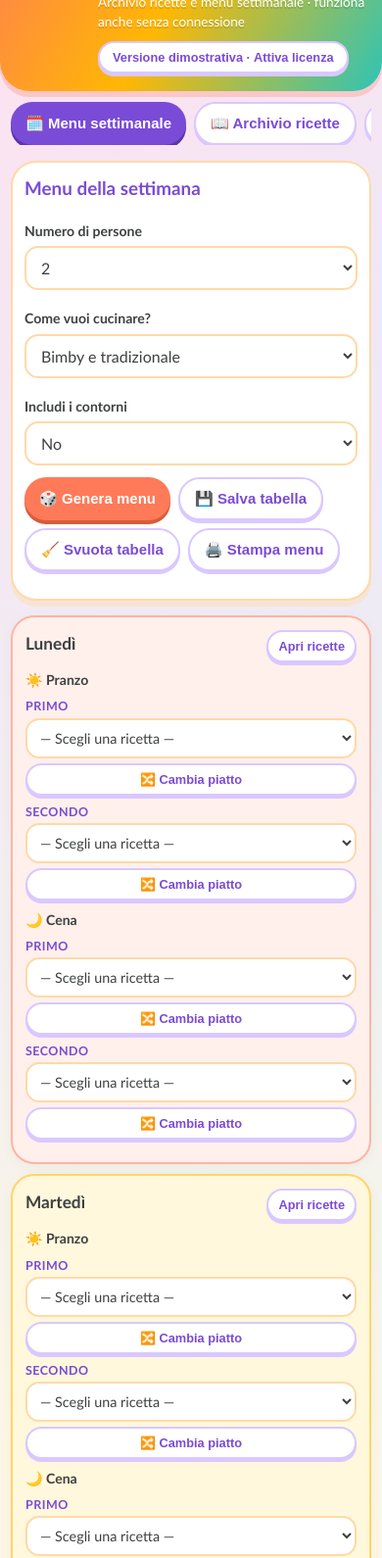
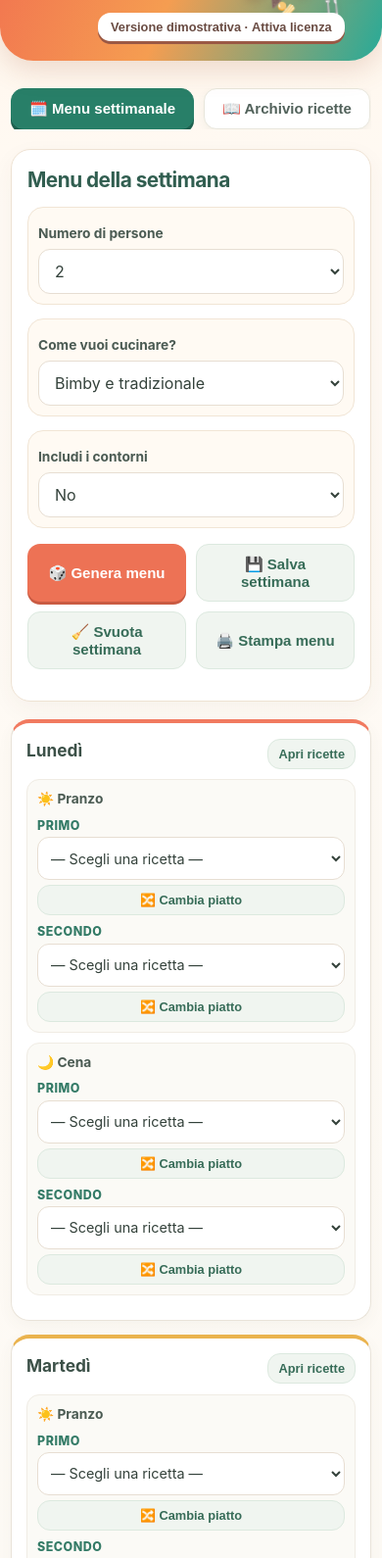
Before and after one commit to Manu8771/Menu-senza-pensieri, a plain HTML site: page index.html in a window 390 px wide. Shown: the part 125-1715 px from the top of the page at 98% size. Drawn offline with Linux system fonts and the light colour scheme.

Commit message:
Add files via upload

```diff
--- a/index.html
+++ b/index.html
@@ -76,6 +76,55 @@ main{max-width:none;margin:0;padding:0}
 @media print{.day-recipes,#genmsg,#people,#methodPref,label[for=people],label[for=methodPref]{display:none!important}.course{font-size:6.5pt!important;margin:3px 0 0!important}.meal{margin-bottom:3px!important}.meal>label{font-size:8pt!important}.day{padding:6px 8px!important;break-inside:avoid}.day h3{font-size:10pt!important;margin:0 0 2px!important}select{border:0!important;background:none!important;box-shadow:none!important;-webkit-appearance:none!important;appearance:none!important;padding:0!important;min-height:0!important;height:auto!important;font-size:8.5pt!important;color:#222!important}}
 @media print{#week{display:grid!important;grid-template-columns:repeat(4,1fr)!important;gap:6px!important}}
 @media print{#sidesPref,label[for=sidesPref]{display:none!important}}
+
+/* === Nuova veste grafica: Menù senza pensieri === */
+:root{--teal:#159f91;--green:#277c66;--cream:#fffaf1;--line:#f1dfca;--ink:#343b38;--muted:#727b76;--coral:#f36f52;--purple:#7460a8}
+body{background:linear-gradient(180deg,#fff5e9 0,#fffaf4 340px,#f8faf7 100%);color:var(--ink);font-family:Inter,ui-sans-serif,system-ui,-apple-system,"Segoe UI",sans-serif}
+header{isolation:isolate;overflow:hidden;position:relative;min-height:178px;padding:28px 230px 25px 112px!important;border-radius:0 0 34px 34px;background:linear-gradient(112deg,#f16e50 0%,#f59d51 48%,#27aa98 100%);box-shadow:0 10px 28px #a65b3730;text-shadow:none}
+header:after{content:"🍅   🍎   🫑\A  🍢   🍴";white-space:pre;position:absolute;z-index:-1;right:24px;top:16px;width:205px;height:145px;display:flex;align-items:center;justify-content:center;text-align:center;font-size:2.55rem;line-height:1.65;letter-spacing:5px;transform:rotate(-5deg);filter:drop-shadow(0 7px 5px #693b3230)}
+header .logo{left:22px;top:28px;width:74px;height:74px;border-radius:20px;box-shadow:0 5px 14px #5c302b35;background:#fff}
+header h1{font-size:clamp(1.65rem,3vw,2.35rem);line-height:1.08;letter-spacing:-.045em;color:#fff;font-weight:850}
+header p{color:#fff!important;font-size:.96rem;margin-top:9px;max-width:440px}
+#licBtn{margin-top:12px!important;background:#fff!important;color:#694b42!important;border:0!important;box-shadow:0 3px 0 #9b5945!important}
+main{max-width:1120px;padding:22px 18px 40px}
+.tabs{gap:10px;margin:18px 0 20px;scrollbar-width:thin}
+.tab{padding:11px 18px;background:#fff!important;color:#52625b!important;border:1px solid #e8e6dc!important;box-shadow:0 3px 10px #344b3910!important}
+.tab.active{background:#287f68!important;color:#fff!important;border-color:#287f68!important;box-shadow:0 4px 0 #1d604e!important}
+.panel{border:1px solid #eee2d3;border-radius:24px;background:#fff;box-shadow:0 8px 24px #59462a0c;padding:22px;margin-bottom:18px}
+h2{color:#315e50;font-size:1.3rem;letter-spacing:-.025em}
+h3{color:#3c5148}
+.grid{gap:14px}
+#menu>.panel .grid>div{background:#fffaf3;border:1px solid #f1e5d5;border-radius:16px;padding:10px 12px 12px}
+label{color:#4b5b53;font-size:.86rem}
+input,select,textarea{border:1px solid #e7ded2;border-radius:12px;background:#fff;color:#34423b;padding:11px 12px;min-height:44px}
+input:focus,select:focus,textarea:focus{outline:3px solid #159f9125;border-color:#159f91}
+button,.btn{border-radius:13px;background:#ed7255;box-shadow:0 3px 0 #c95b43;padding:11px 16px;transition:filter .15s,transform .15s}
+button:hover{filter:brightness(1.04)}button:active{transform:translateY(2px);box-shadow:0 1px 0 #c95b43}
+button.secondary{background:#f0f5f0;color:#376c58;border:1px solid #dce9df;box-shadow:none}
+button.danger{background:#fff0e9;color:#a34b2c;box-shadow:none}
+.actions{gap:10px;margin-top:16px}
+#week{gap:14px}
+.day{background:#fff!important;border:1px solid #e9e3d9!important;border-radius:19px;padding:15px;box-shadow:0 5px 16px #4c59440c;transition:box-shadow .15s,border-color .15s}
+.day:hover{transform:none!important;box-shadow:0 7px 20px #4c594418}
+.weekgrid .day:nth-child(7n+1){border-top:4px solid #f17a60!important}.weekgrid .day:nth-child(7n+2){border-top:4px solid #eab34e!important}
+.weekgrid .day:nth-child(7n+3){border-top:4px solid #56b89b!important}.weekgrid .day:nth-child(7n+4){border-top:4px solid #7d9fce!important}
+.weekgrid .day:nth-child(7n+5){border-top:4px solid #a28bc5!important}.weekgrid .day:nth-child(7n+6){border-top:4px solid #d78eae!important}
+.weekgrid .day:nth-child(7n+7){border-top:4px solid #8dbb70!important}
+.course{color:#347b67}
+.meal{background:#fbfaf6;border:1px solid #f0ece4;border-radius:13px;padding:10px;margin:10px 0}
+.meal select{background:#fff}
+.recipe{border:1px solid #ece5d9;border-radius:15px;background:#fffdf9}
+.pill{background:#fff0d6;color:#8a5c21}
+.hint{background:#f4f8f2;border:1px solid #dce9df;color:#486a56}
+.method-legend{background:#f8faf6;border-radius:12px;padding:9px 12px}
+#shopping{padding-left:0;list-style:none}
+#shopping li{border-bottom:1px solid #eee9df;padding:9px 4px}
+dialog{border-radius:22px!important;box-shadow:0 18px 60px #24392c30!important}
+dialog::backdrop{background:#26352e77;backdrop-filter:blur(3px)}
+@media(max-width:700px){header{min-height:155px;padding:22px 18px 20px 100px!important}header .logo{left:14px;top:22px;width:70px;height:70px}header:after{right:5px;top:88px;width:150px;height:60px;font-size:1.35rem;letter-spacing:1px;line-height:1.2}header p{max-width:100%;padding-right:8px}main{padding:14px 11px 30px}.panel{padding:16px;border-radius:20px}.tabs{margin-top:14px}.grid,.weekgrid{grid-template-columns:1fr}.actions button{flex:1 1 calc(50% - 8px)}#menu>.panel .grid>div{padding:8px 10px 10px}}
+@media(max-width:380px){header{padding-left:88px!important}header h1{font-size:1.42rem}header p{font-size:.78rem}header:after{font-size:1.15rem;width:125px}}
+@media print{header:after{display:none!important}.day:hover{transform:none!important}}
+
 </style>
 </head>
 <body>
@@ -94,7 +143,7 @@ main{max-width:none;margin:0;padding:0}
 <div><label for="people">Numero di persone</label><select id="people"><option>1</option><option selected>2</option><option>3</option><option>4</option></select></div><div><label for="methodPref">Come vuoi cucinare?</label><select id="methodPref"><option value="">Bimby e tradizionale</option><option value="B">Solo Bimby</option><option value="T">Solo tradizionale</option></select></div><div><label for="sidesPref">Includi i contorni</label><select id="sidesPref"><option value="0">No</option><option value="1">Sì</option></select></div>
 
 </div>
-<div class="actions no-print"><button id="generate">🎲 Genera menu</button><button class="secondary" id="saveMenu">💾 Salva tabella</button><button class="secondary" id="clearMenu">🧹 Svuota tabella</button><button class="secondary" onclick="if(!needLic())window.print()">🖨️ Stampa menu</button></div>
+<div class="actions no-print"><button id="generate">🎲 Genera menu</button><button class="secondary" id="saveMenu">💾 Salva settimana</button><button class="secondary" id="clearMenu">🧹 Svuota settimana</button><button class="secondary" onclick="if(!needLic())window.print()">🖨️ Stampa menu</button></div>
 <p class="muted" id="genmsg"></p>
 </div>
 <div id="week" class="weekgrid"></div>
```
